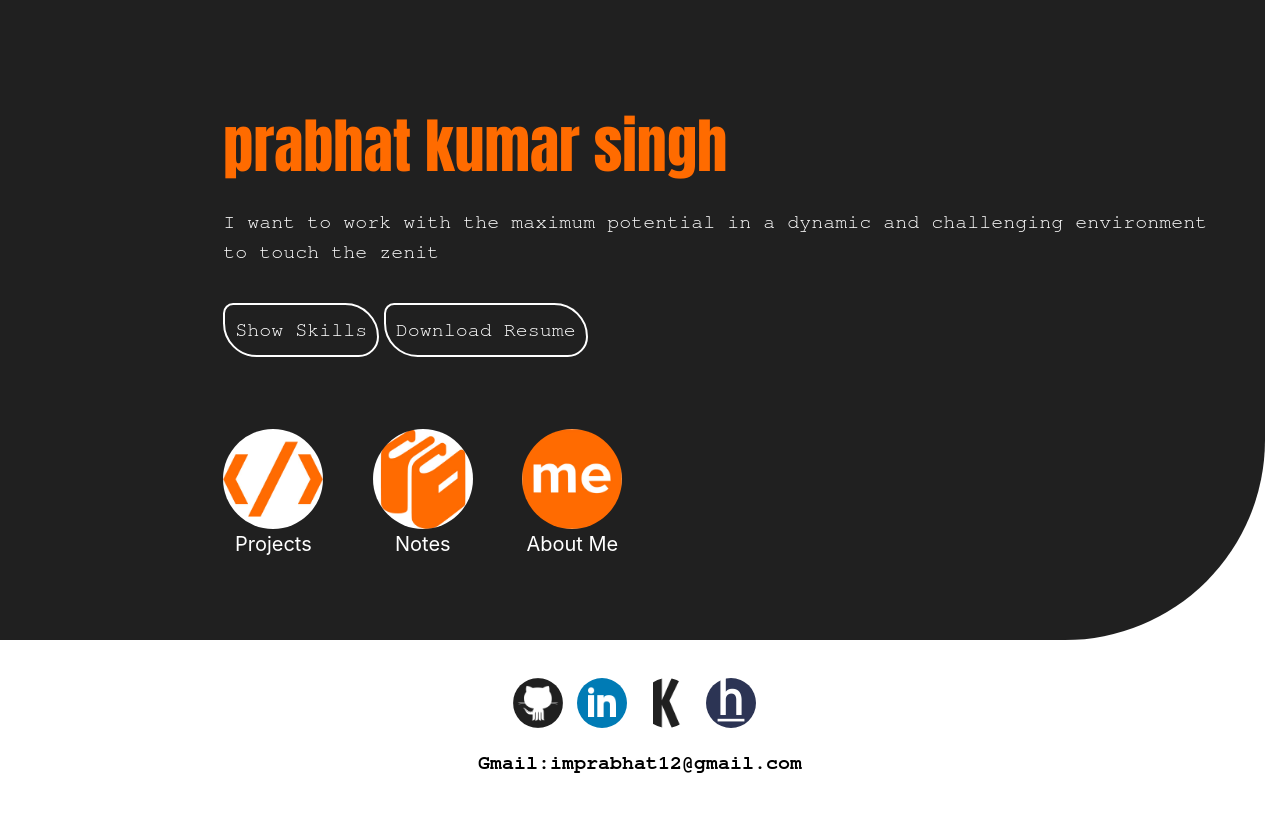
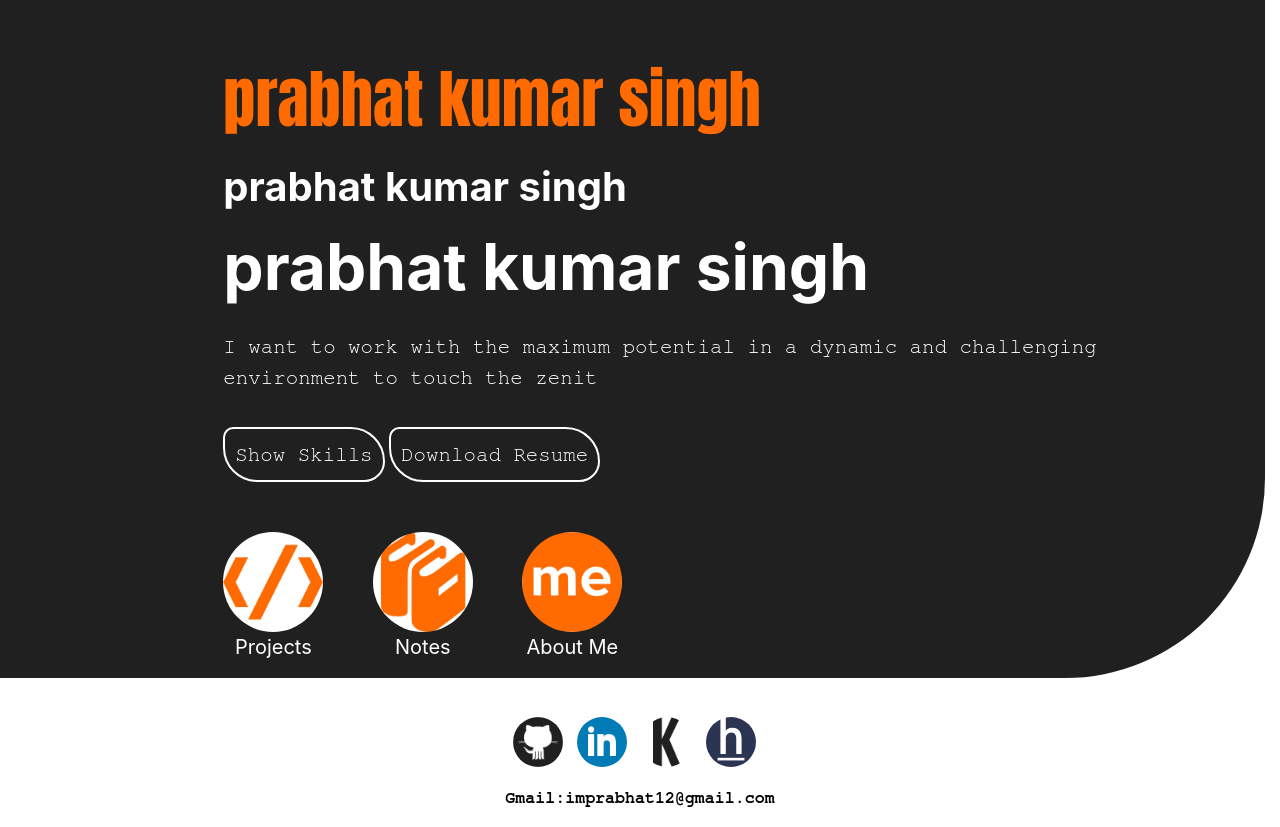
Before and after one commit to prabhatks12/prabhatks12.github.io, a plain HTML site: page index.html in a window 1280 px wide. Before the commit the page ends 800 px from the top, so only its background shows below. Drawn offline with nearby package versions, Linux system fonts and the light colour scheme.

Commit message:
chceking for font

```diff
--- a/css/style.css
+++ b/css/style.css
@@ -4,16 +4,16 @@
 }
 
 .intro_text{
-  margin-top: 10%;
+  margin-top: 5%;
   font-family: Impact;
   color:#ff6b00;
-  font-size:60px;
+  font-size:4em;
 }
 
 .normal_text{
   font-family: "FreeMono";
   color: white;
-  font-size:20px;
+  font-size:1.3em;
 }
 
 .button_round {
@@ -57,14 +57,15 @@
   transform: scale(1.2);
 }
 
-footer {
+.footer_end {
   position: fixed;
-  margin-top: 2%;
   width: 100%;
   height: 20%;
   min-height: 20%;
   text-align: center;
   font-size: 0.8em;
   bottom: 0;
+  margin-top: auto;
+
   background-color:#fff;
 }
--- a/index.html
+++ b/index.html
@@ -8,22 +8,20 @@
 
 <body  onload="typeWriter()">
 
-<div class="col-12 row body_style" style="position: fixed;height: 80%;">
+<div class="col-12 row body_style" style="position: relative;height: 80%;">
 
 		<div class="col-2"></div>
 
 		<div class="col-10 center_vertical">
 			<p class="intro_text"><b>prabhat kumar singh</b></p>
+			<h1 style="color:white;"><b>prabhat kumar singh</b></h1>
+			<p style="color:white;   font-size:400%;"><b>prabhat kumar singh</b></p>
 			<p class="normal_text" id="demo" style="height:80px;"></p>
 
 			<button class="button_round normal_text">Show Skills</button>
 			<button class="button_round normal_text">Download Resume</button>
 
-			<br><br>
-			<br><br>
-
-
-			<div class="col-12 row">
+			<div class="col-12 row" style="margin-top:5%;">
 					<figure>
 						<img src="icons/code.jpg" class="main_icons">
 						<figcaption class="main_icons_caption">Projects</figcaption>
@@ -49,9 +47,8 @@
 </div>
 
 
-	<footer>
 
-		<div class="col-12">
+<div class="col-12 footer_end">
 		<br><br>
 		<img src="icons/github.jpg" class="circular-img" />&nbsp; &nbsp;
 		<img src="icons/linkedin.png" class="circular-img" />&nbsp; &nbsp;
@@ -59,8 +56,7 @@
 		<img src="icons/hackerearth.png" class="circular-img" />&nbsp; &nbsp;
 		<br><br>
 		<p class="normal_text" style="color:#000;"><b>Gmail:imprabhat12@gmail.com</b></p>
-
-	</footer>
+</div>
 
 <script src="script/script.js"></script>
 </body>
```
